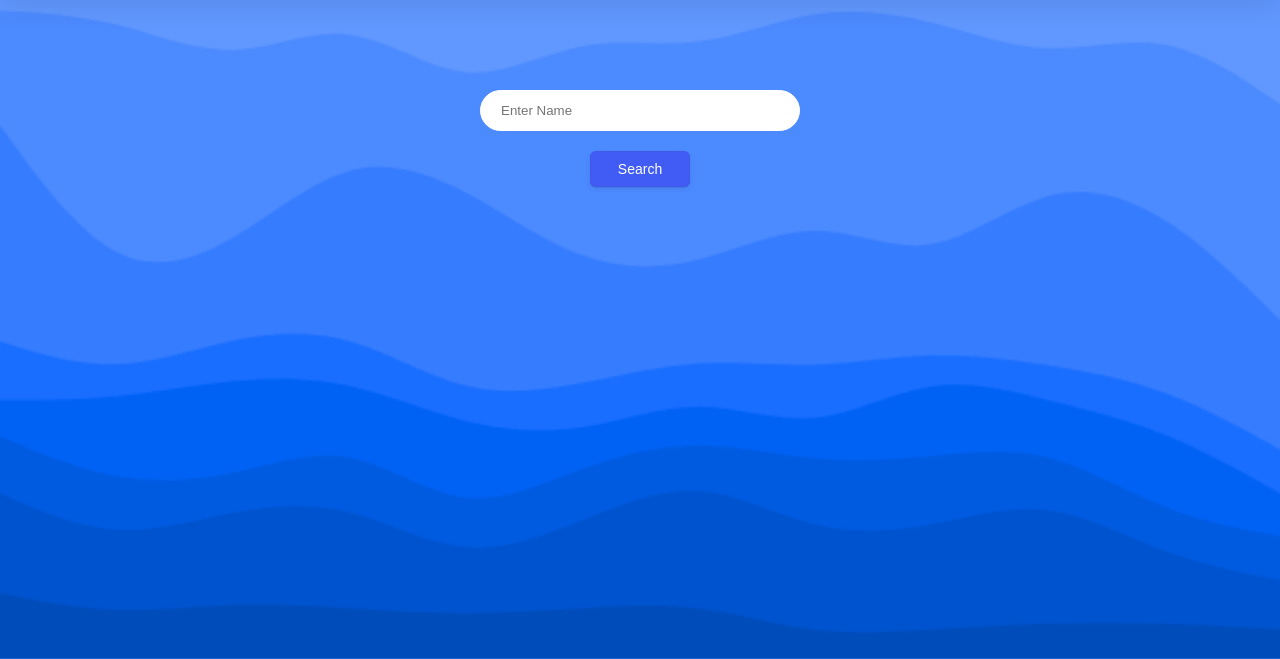
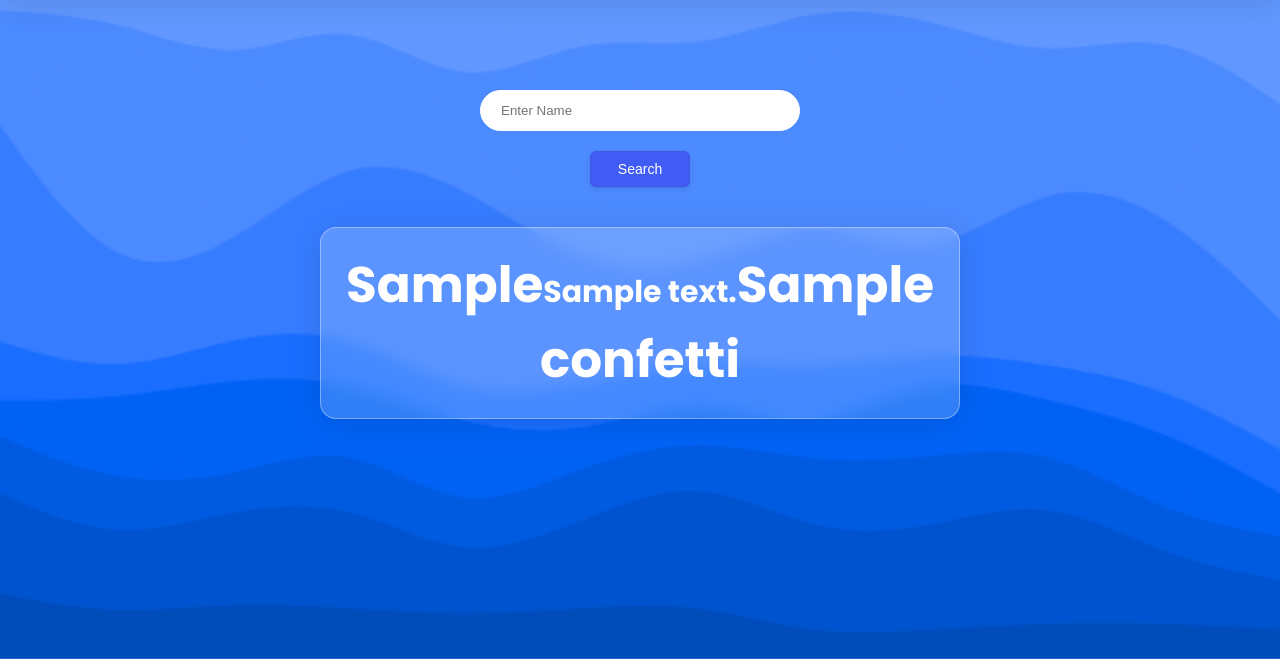
Before and after one commit to arpan-mondal-3000/appForAVA, a Flask app: template templates/birthdayfinder.html in a window 1280 px wide. Shown: the part 60-719 px from the top of the page. Run offline with Flask 3, Linux system fonts and the light colour scheme; the template is opened without the code that fills it: most values are stand-ins (such as "Sample title", 1, 10 or a date in 2020).

Commit message:
Added search functionality

```diff
--- a/app.py
+++ b/app.py
@@ -43,7 +43,29 @@ def logout():
 def birthday_finder():
     if not session.get("name"):
         return redirect("/login")
-    return render_template("birthdayfinder.html")
+    return render_template("birthdayfinder.html", text="Forgot his/her birthday? Not to worry, you are just one search away 😊")
+
+
+@app.route("/search")
+def search():
+    if not session.get("name"):
+        return redirect("/login")
+    try:
+        name = request.args.get("person_name")
+        connection = sqlite3.connect("userdata.db")
+        cursor = connection.cursor()
+        cursor.execute(f"SELECT dob FROM userdata WHERE name LIKE '{name}%'")
+        rows = cursor.fetchall()
+        if rows != []:
+            dob = rows[0][0]
+            birthdate = dob[:5]
+            cursor.close()
+            connection.close()
+
+        text = f"{name}'s birthday is on {birthdate}"
+        return render_template("birthdayfinder.html", text=text, party_emoji="🥳", confetti="🎉")
+    except:
+        return render_template("birthdayfinder.html", error_text="Name not found in the database, try with a different name!")
 
 
 if __name__ == "__main__":
--- a/static/css/birthdayfinder.css
+++ b/static/css/birthdayfinder.css
@@ -10,3 +10,33 @@
     justify-content: center;
     margin-top: 50px;
 }
+
+.answer{
+    width: 50%;
+    margin: 0 auto;
+    padding: 20px 10px;
+    background: rgba(255, 255, 255, 0.19);
+    border-radius: 16px;
+    box-shadow: 0 4px 30px rgba(0, 0, 0, 0.1);
+    backdrop-filter: blur(8.1px);
+    -webkit-backdrop-filter: blur(8.1px);
+    border: 1px solid rgba(255, 255, 255, 0.36);
+    text-align: center;
+    font-weight: 700;
+    font-size: 30px;
+}
+
+.error{
+    color: rgb(133, 35, 35);
+    font-weight: 700;
+}
+
+.emoji{
+    font-size: 50px;
+}
+
+@media screen and (max-width: 600px){
+    .answer{
+        width: 80%;
+    }
+}
--- a/templates/birthdayfinder.html
+++ b/templates/birthdayfinder.html
@@ -13,9 +13,13 @@
         </form>
     </div>
     <div class="search">
-        <form action="">
-            <input type="text" required placeholder="Enter Name">
-            <button class="btn search-btn">Search</button>
+        <form action="/search">
+            <input type="text" required placeholder="Enter Name" name="person_name" id="person_name" autocomplete="off">
+            <button class="btn search-btn" type="submit">Search</button>
         </form>
     </div>
+    <div class="answer">
+        <p><span class="emoji">{{ party_emoji }}</span>{{ text }}<span class="emoji">{{ confetti }}</span></p>
+        <p class="error">{{ error_text }}</p>
+    </div>
 {% endblock %}
```
Also changed, not shown: 1 other file.
